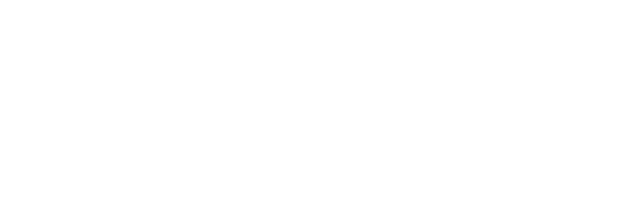
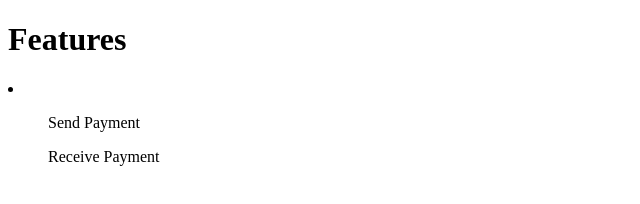
Before and after one commit to jderx/eteeap_git, a plain HTML site: page index.html in a window 1280 px wide. Shown: the whole page, without its empty margins (0-640 px from the left). Drawn offline with Linux system fonts and the light colour scheme.

Commit message:
This is my commit in branch1

```diff
--- a/index.html
+++ b/index.html
@@ -7,6 +7,10 @@
     <title>Git Commands</title>
 </head>
 <body>
-
+    <h1>Features</h1>
+    <li>
+        <ul>Send Payment</ul>
+        <ul>Receive Payment</ul>
+    </li>
 </body>
 </html>
```
